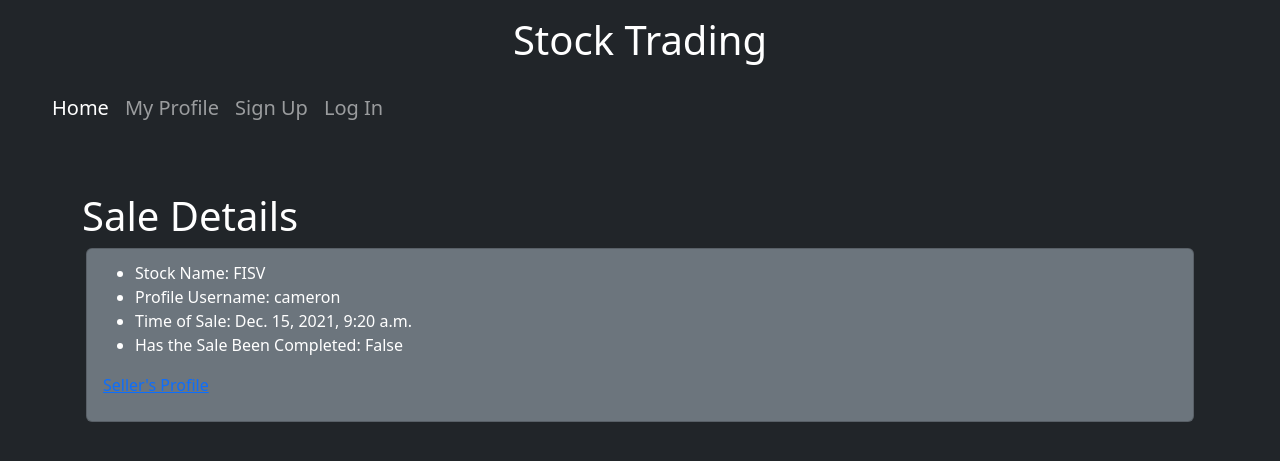
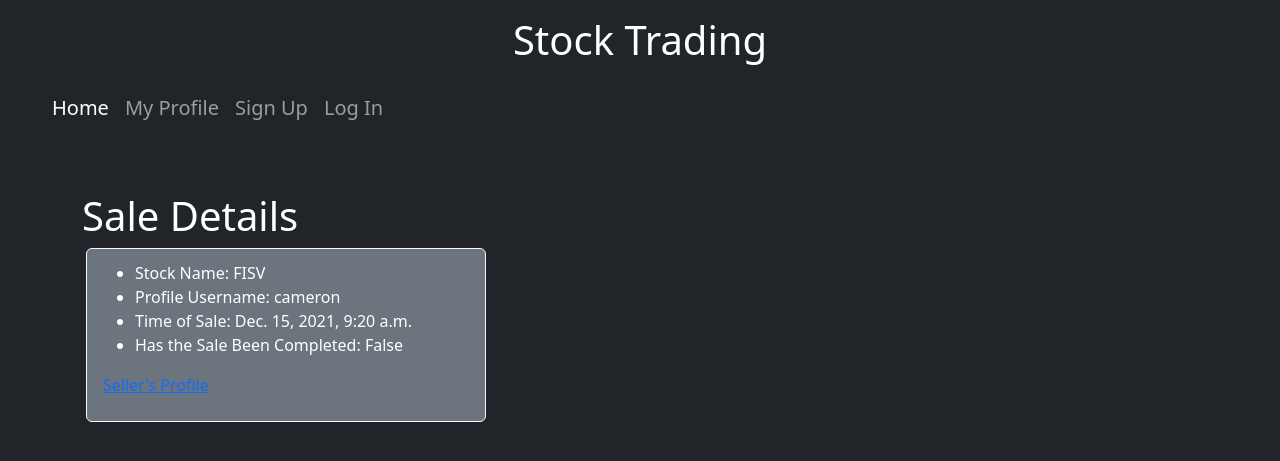
Before and after one commit to malxdeutsch/stocktrade, a Django app: page /sell/3/ in a window 1280 px wide. Shown: the top 461 px of the page. Run offline with Django 3.2, Linux system fonts and the light colour scheme; data comes from the database, SQL or seed files in the repository; some libraries are stand-ins or nearby versions.

Commit message:
formatting

```diff
--- a/trade/templates/saledetails.html
+++ b/trade/templates/saledetails.html
@@ -6,7 +6,7 @@
 {% block content %}
 <h1>Sale Details</h1>
 
-<div class="card mx-1 card text-white bg-secondary mb-3 card border-lights">
+<div class="card mx-1 card text-white bg-secondary mb-3 card border-light" style="width: 25rem;">
     <div class="card-body card-subtitle mb-2 text-white">
         <ul>
             <li> Stock Name: {{sell.stock}}
```
